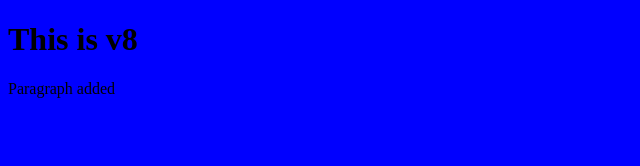
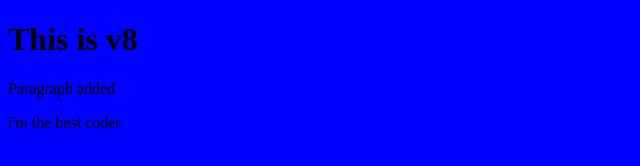
Before and after one commit to Babai-test/GitTute, a plain HTML site: page index.html in a window 1280 px wide. Shown: the whole page, without its empty margins (0-640 px from the left). Drawn offline with Linux system fonts and the light colour scheme.

Commit message:
new commit

```diff
--- a/index.html
+++ b/index.html
@@ -9,5 +9,6 @@
 <body>
     <h1>This is v8</h1>
     <p>Paragraph added</p>
+    <p>i'm the best coder</p>
 </body>
 </html>
```
